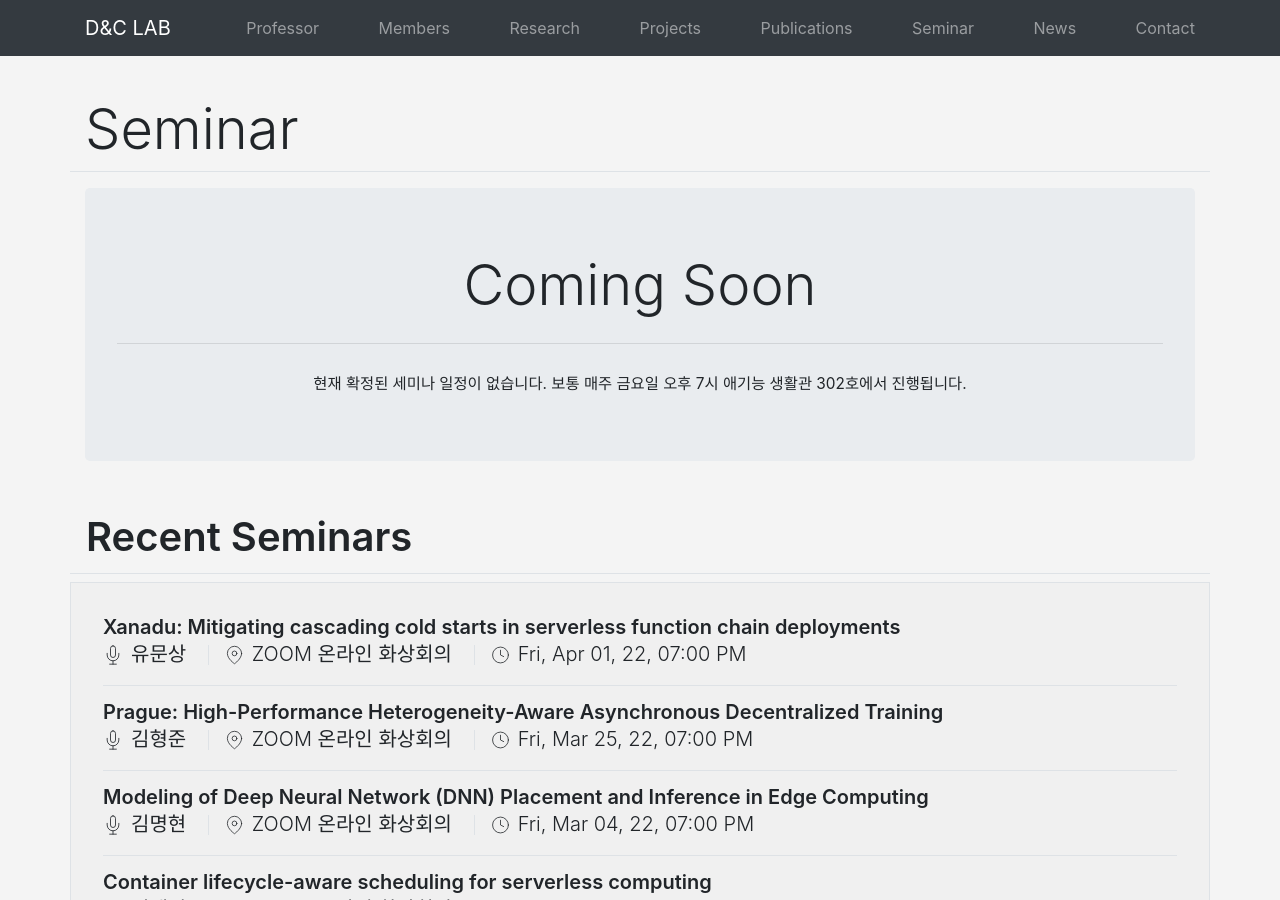
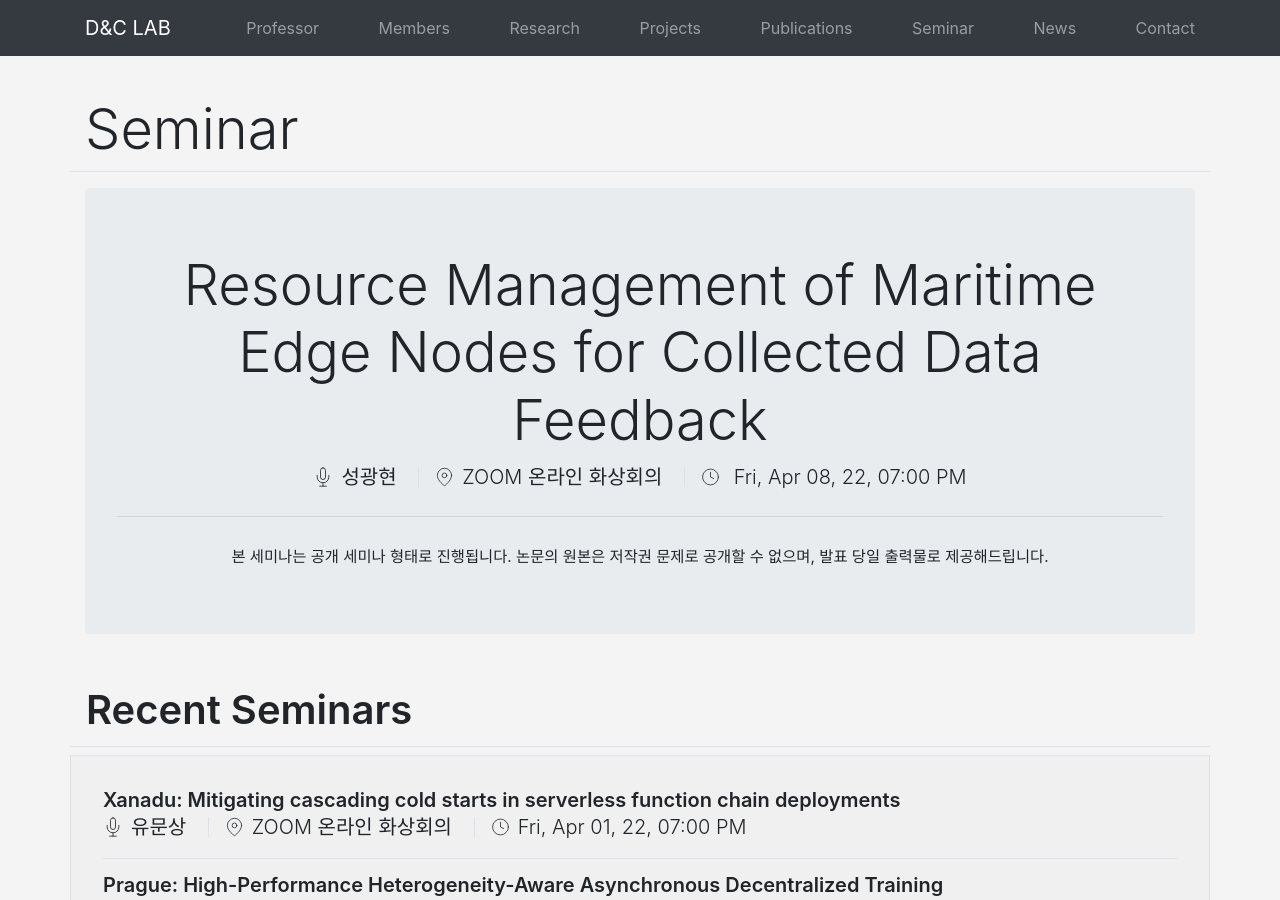
Before and after one commit to KU-Cloud/ku-cloud.github.io, a Jekyll site: the page built from seminar.html, in a window 1280 px wide and 900 px high. Built offline with Jekyll 4.4.1, drawn with Linux system fonts in a browser that asks for light colours.

Commit message:
Update: 2022-04-06 seminar

```diff
--- a/_data/seminars.yaml
+++ b/_data/seminars.yaml
@@ -819,3 +819,7 @@
   speacker: 유문상
   date: 2022-04-01T19:00:00.000+0900
   location: ZOOM 온라인 화상회의
+- title: 'Resource Management of Maritime Edge Nodes for Collected Data Feedback'
+  speacker: 성광현
+  date: 2022-04-08T19:00:00.000+0900
+  location: ZOOM 온라인 화상회의
```
